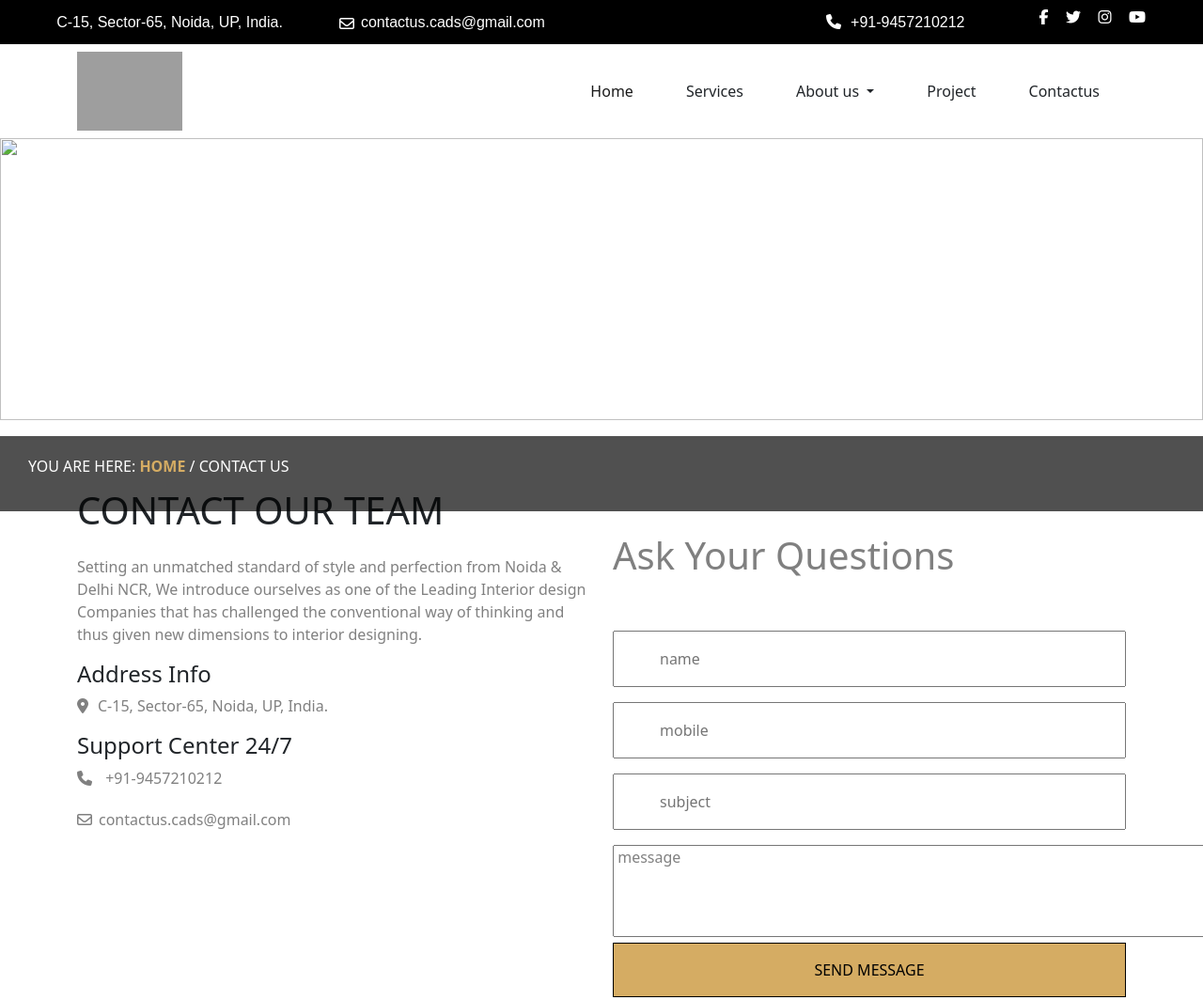
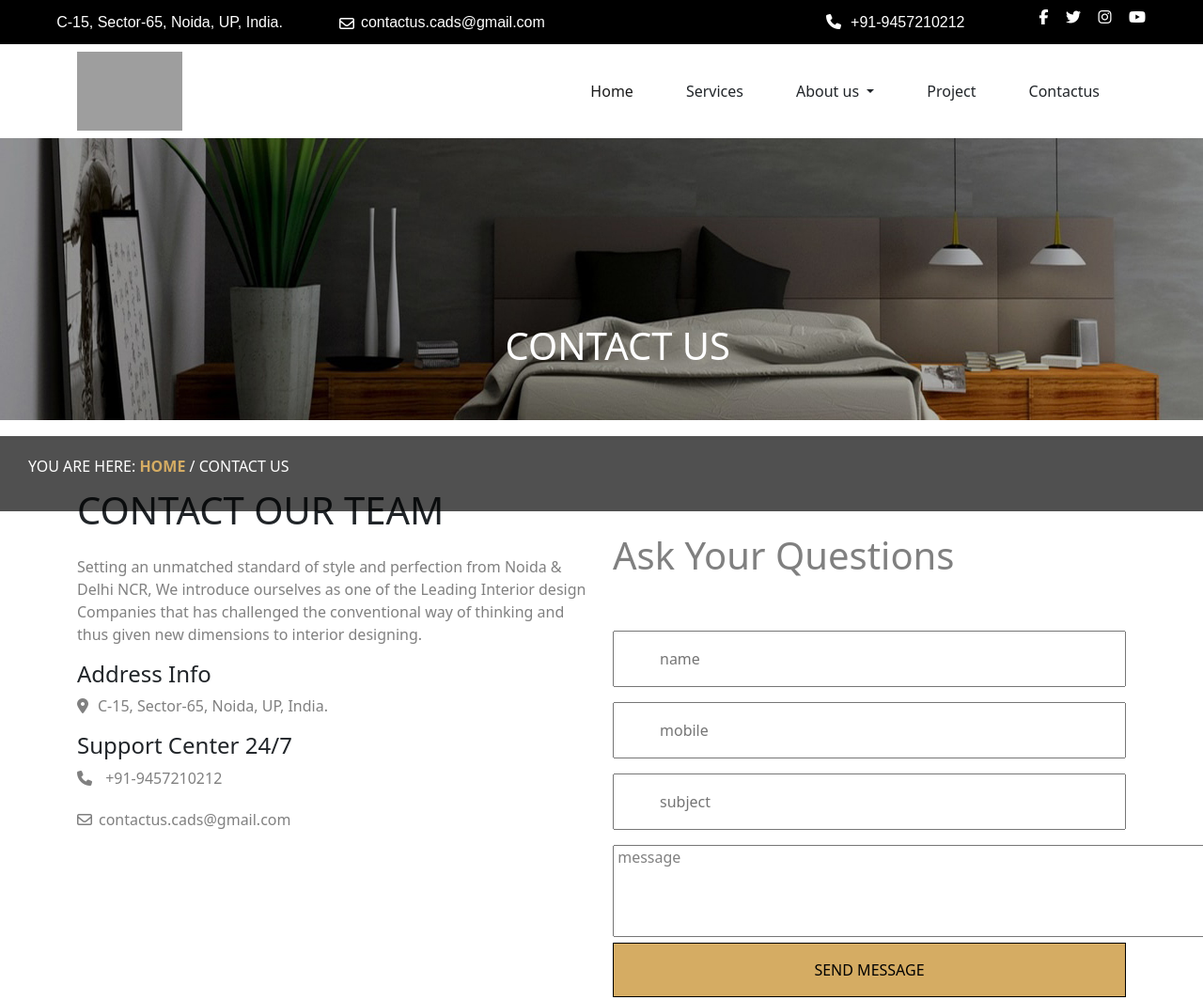
Before and after one commit to artiguptaskb/cadistainer, a plain HTML site: page contact.html in a window 1280 px wide. Shown: the top 1064 px of the page at 94% size. Drawn offline with nearby package versions, Linux system fonts and the light colour scheme; grey boxes are pictures that could not be loaded.

Commit message:
Update contact.html

```diff
--- a/contact.html
+++ b/contact.html
@@ -93,7 +93,7 @@
       <!-- third section start -->
       <div class="row g-0 g-lg-0 pb-4">
         <div class=" services">
-          <img src="images/breadcrumb-bg.jpg" alt="">
+          <img src="breadcrumb-bg.jpg" alt="">
         </div>
         <div class=" services_text">
           <h1>CONTACT US</h1>
```
